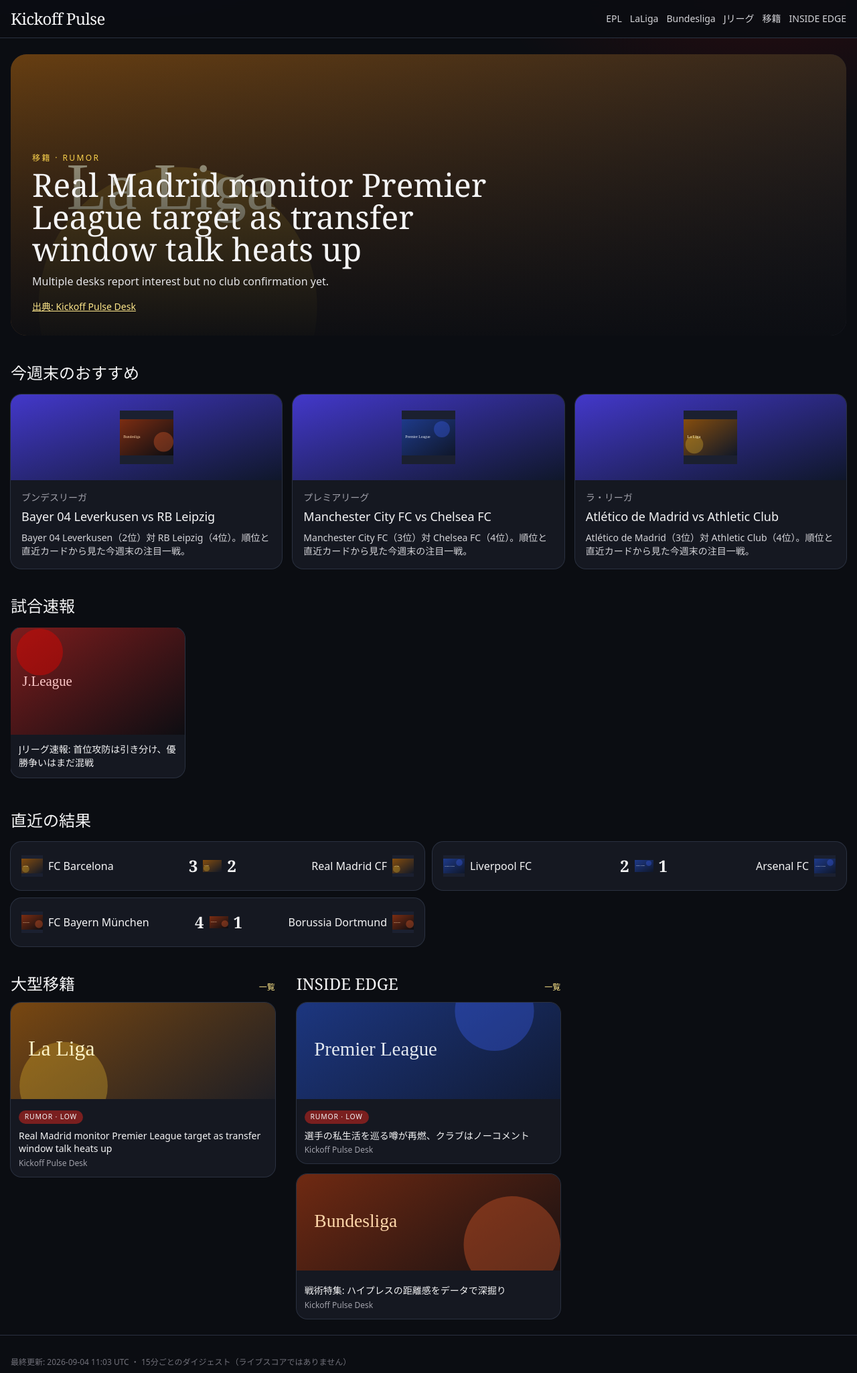
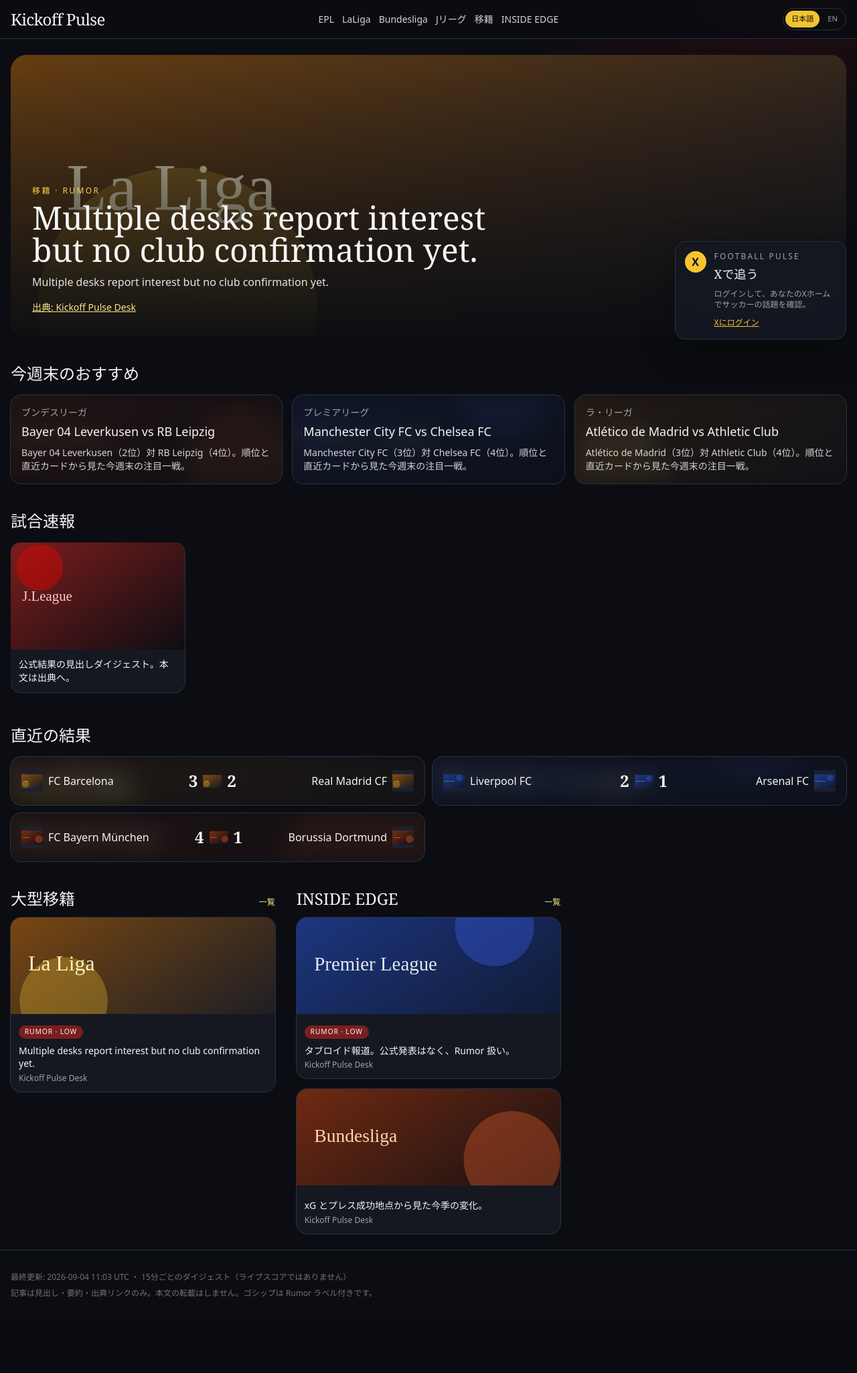
Before and after one commit to Oliver19996/kickoff-plus-repository, a FastAPI app: page / in a window 1280 px wide. Shown: the top 2050 px of the page at 67% size. After the commit the page ends 1936 px from the top, so only its background shows below. Run offline with FastAPI, Linux system fonts and the light colour scheme; data comes from the database, SQL or seed files in the repository; data that the repository does not hold is empty; some libraries are stand-ins or nearby versions.

Commit message:
Add league backdrops language toggle and X dock

```diff
--- a/app/routers/pages.py
+++ b/app/routers/pages.py
@@ -33,6 +33,10 @@ def article_image(article: Article) -> str:
 
 def article_placeholder(article: Article) -> str:
     return _placeholder(article.league_slug)
+
+
+def league_placeholder(league_slug: str) -> str:
+    return _placeholder(league_slug)
 
 
 def render(request: Request, name: str, context: dict):
@@ -79,6 +83,7 @@ def home(request: Request, db: Session = Depends(get_db)):
             "last_ingest": _last_ingest(db),
             "article_image": article_image,
             "article_placeholder": article_placeholder,
+            "league_placeholder": league_placeholder,
         },
     )
 
--- a/app/static/css/app.css
+++ b/app/static/css/app.css
@@ -34,3 +34,106 @@ img {
 .match-score img {
   background: transparent;
 }
+
+.league-surface {
+  position: relative;
+  isolation: isolate;
+}
+
+.league-surface__image {
+  position: absolute;
+  inset: 0;
+  z-index: -2;
+  background-image: var(--league-image);
+  background-position: center;
+  background-size: cover;
+  filter: blur(14px) saturate(0.85);
+  transform: scale(1.12);
+}
+
+.league-surface::after {
+  position: absolute;
+  inset: 0;
+  z-index: -1;
+  background: rgba(11, 13, 18, 0.74);
+  content: "";
+}
+
+.league-surface__content {
+  z-index: 1;
+}
+
+.language-switch {
+  display: flex;
+  gap: 0.2rem;
+  margin-left: 1rem;
+  border: 1px solid #2a3140;
+  border-radius: 999px;
+  padding: 0.2rem;
+}
+
+.language-button {
+  border-radius: 999px;
+  padding: 0.25rem 0.55rem;
+  color: #a1a1aa;
+  font-size: 0.7rem;
+}
+
+.language-button.is-active {
+  background: #f4c430;
+  color: #0b0d12;
+}
+
+.x-dock {
+  position: fixed;
+  right: 1rem;
+  top: 45%;
+  z-index: 30;
+  display: flex;
+  max-width: 16rem;
+  gap: 0.75rem;
+  border: 1px solid #2a3140;
+  border-radius: 1rem;
+  background: rgba(21, 24, 33, 0.94);
+  padding: 0.85rem;
+  box-shadow: 0 18px 50px rgba(0, 0, 0, 0.35);
+  backdrop-filter: blur(14px);
+}
+
+.x-dock__mark {
+  display: grid;
+  height: 2rem;
+  width: 2rem;
+  flex: 0 0 auto;
+  place-items: center;
+  border-radius: 999px;
+  background: #f4c430;
+  color: #0b0d12;
+  font-weight: 800;
+}
+
+.x-login {
+  display: inline-block;
+  margin-top: 0.65rem;
+  color: #f4c430;
+  font-size: 0.75rem;
+  text-decoration: underline;
+}
+
+@media (max-width: 900px) {
+  .x-dock {
+    bottom: 0.75rem;
+    left: 0.75rem;
+    right: 0.75rem;
+    top: auto;
+    max-width: none;
+  }
+}
+
+body[data-language="en"] [data-lang-ja] {
+  display: none;
+}
+
+body[data-language="ja"] [data-lang-en] {
+  display: none;
+}
--- a/app/templates/base.html
+++ b/app/templates/base.html
@@ -36,16 +36,42 @@
         <a href="/transfers">移籍</a>
         <a href="/insights">INSIDE EDGE</a>
       </nav>
+      <div class="language-switch" role="group" aria-label="Language">
+        <button type="button" data-language="ja" class="language-button is-active">日本語</button>
+        <button type="button" data-language="en" class="language-button">EN</button>
+      </div>
     </div>
   </header>
   <main class="mx-auto max-w-7xl px-4 py-6">
     {% block content %}{% endblock %}
   </main>
+  <aside class="x-dock" aria-label="X football feed">
+    <div class="x-dock__mark">X</div>
+    <div>
+      <p class="text-xs uppercase tracking-[0.18em] text-zinc-400">Football pulse</p>
+      <h2 class="mt-1 font-display text-lg">Xで追う</h2>
+      <p class="mt-2 text-xs text-zinc-400">ログインして、あなたのXホームでサッカーの話題を確認。</p>
+      <a class="x-login" href="https://x.com/i/flow/login" target="_blank" rel="noopener">Xにログイン</a>
+    </div>
+  </aside>
   <footer class="border-t border-line px-4 py-8 text-xs text-zinc-500">
     <div class="mx-auto max-w-7xl space-y-2">
       <p>最終更新: {{ last_ingest }} ・ 15分ごとのダイジェスト（ライブスコアではありません）</p>
       <p>記事は見出し・要約・出典リンクのみ。本文の転載はしません。ゴシップは Rumor ラベル付きです。</p>
     </div>
   </footer>
+  <script>
+    (() => {
+      const buttons = document.querySelectorAll("[data-language]");
+      const setLanguage = (language) => {
+        document.documentElement.lang = language;
+        document.body.dataset.language = language;
+        buttons.forEach((button) => button.classList.toggle("is-active", button.dataset.language === language));
+        localStorage.setItem("kickoff-language", language);
+      };
+      buttons.forEach((button) => button.addEventListener("click", () => setLanguage(button.dataset.language)));
+      setLanguage(localStorage.getItem("kickoff-language") || "ja");
+    })();
+  </script>
 </body>
 </html>
--- a/app/templates/category.html
+++ b/app/templates/category.html
@@ -11,8 +11,10 @@
     <img src="{{ article_image(article) }}" onerror="this.onerror=null;this.src='{{ article_placeholder(article) }}'" alt="" class="h-52 w-full object-cover" />
     <div class="p-4">
       {% if article.is_rumor %}<span class="rumor-badge">Rumor · {{ heat_label(article.rumor_heat) }}</span>{% endif %}
-      <h2 class="mt-3 font-display text-xl leading-snug">{{ article.title }}</h2>
-      <p class="mt-2 line-clamp-3 text-sm text-zinc-300">{{ article.ai_summary or article.summary }}</p>
+      <h2 class="mt-3 font-display text-xl leading-snug" data-lang-en>{{ article.title }}</h2>
+      <h2 class="mt-3 font-display text-xl leading-snug" data-lang-ja>{{ article.ai_summary or article.summary or article.title }}</h2>
+      <p class="mt-2 line-clamp-3 text-sm text-zinc-300" data-lang-en>{{ article.summary }}</p>
+      <p class="mt-2 line-clamp-3 text-sm text-zinc-300" data-lang-ja>{{ article.ai_summary or article.summary }}</p>
       <p class="mt-3 text-xs text-zinc-500">{{ article.source }}</p>
     </div>
   </a>
--- a/app/templates/home.html
+++ b/app/templates/home.html
@@ -7,8 +7,10 @@
   <div class="hero-overlay absolute inset-0"></div>
   <div class="absolute bottom-0 left-0 max-w-3xl p-8">
     <p class="mb-2 text-xs uppercase tracking-[0.2em] text-amber-300">{{ category_labels.get(hero.category, hero.category) }}{% if hero.is_rumor %} · Rumor{% endif %}</p>
-    <h1 class="font-display text-4xl leading-tight md:text-5xl">{{ hero.title }}</h1>
-    <p class="mt-3 text-zinc-200">{{ hero.ai_summary or hero.summary }}</p>
+    <h1 class="font-display text-4xl leading-tight md:text-5xl" data-lang-en>{{ hero.title }}</h1>
+    <h1 class="font-display text-4xl leading-tight md:text-5xl" data-lang-ja>{{ hero.ai_summary or hero.summary or hero.title }}</h1>
+    <p class="mt-3 text-zinc-200" data-lang-en>{{ hero.summary }}</p>
+    <p class="mt-3 text-zinc-200" data-lang-ja>{{ hero.ai_summary or hero.summary }}</p>
     <a class="mt-4 inline-block text-sm text-amber-200 underline" href="{{ hero.url }}" rel="nofollow noopener" target="_blank">出典: {{ hero.source }}</a>
   </div>
 </section>
@@ -19,11 +21,9 @@
   <h2 class="mb-4 font-display text-2xl">今週末のおすすめ</h2>
   <div class="grid gap-4 md:grid-cols-3">
     {% for pick, match in pick_matches %}
-    <a href="/matches/{{ match.id }}" class="block overflow-hidden rounded-2xl bg-card ring-1 ring-line">
-      <div class="flex h-32 items-center justify-center bg-gradient-to-br from-indigo-700 to-slate-900">
-        <img src="{{ leagues[match.league_slug].placeholder if match.league_slug in leagues else '/static/img/placeholders/pl.svg' }}" alt="" class="h-20 w-20 object-contain" />
-      </div>
-      <div class="p-4">
+    <a href="/matches/{{ match.id }}" class="league-surface block overflow-hidden rounded-2xl bg-card ring-1 ring-line" style="--league-image: url('{{ leagues[match.league_slug].placeholder if match.league_slug in leagues else '/static/img/placeholders/pl.svg' }}');">
+      <div class="league-surface__image h-32"></div>
+      <div class="league-surface__content p-4">
         <p class="text-sm text-zinc-400">{{ leagues[match.league_slug].name if match.league_slug in leagues else match.league_slug }}</p>
         <h3 class="mt-1 text-lg">{{ match.home_team }} vs {{ match.away_team }}</h3>
         <p class="mt-2 text-sm text-zinc-300">{{ pick.blurb }}</p>
@@ -41,7 +41,8 @@
     <a href="{{ article.url }}" target="_blank" rel="nofollow noopener" class="min-w-[260px] max-w-[260px] overflow-hidden rounded-2xl bg-card ring-1 ring-line">
       <img src="{{ article_image(article) }}" onerror="this.onerror=null;this.src='{{ article_placeholder(article) }}'" alt="" class="h-40 w-full object-cover" />
       <div class="p-3">
-        <p class="line-clamp-3 text-sm">{{ article.title }}</p>
+        <p class="line-clamp-3 text-sm" data-lang-en>{{ article.title }}</p>
+        <p class="line-clamp-3 text-sm" data-lang-ja>{{ article.ai_summary or article.summary or article.title }}</p>
       </div>
     </a>
     {% else %}
@@ -54,7 +55,9 @@
   <h2 class="mb-4 font-display text-2xl">直近の結果</h2>
   <div class="grid gap-3 md:grid-cols-2">
     {% for match in recent_matches %}
-    <a href="/matches/{{ match.id }}" class="flex items-center justify-between rounded-2xl bg-card px-4 py-5 ring-1 ring-line">
+    <a href="/matches/{{ match.id }}" class="league-surface flex items-center justify-between overflow-hidden rounded-2xl bg-card px-4 py-5 ring-1 ring-line" style="--league-image: url('{{ leagues[match.league_slug].placeholder if match.league_slug in leagues else '/static/img/placeholders/pl.svg' }}');">
+      <span class="league-surface__image absolute inset-0"></span>
+      <span class="league-surface__content relative flex w-full items-center justify-between">
       <span class="flex min-w-0 items-center gap-2">
         <img src="{{ match.home_crest or (leagues[match.league_slug].placeholder if match.league_slug in leagues else '/static/img/placeholders/pl.svg') }}" onerror="this.onerror=null;this.src='{{ leagues[match.league_slug].placeholder if match.league_slug in leagues else '/static/img/placeholders/pl.svg' }}'" alt="" class="h-8 w-8 object-contain" />
         <span class="truncate">{{ match.home_team }}</span>
@@ -67,6 +70,7 @@
       <span class="flex min-w-0 items-center justify-end gap-2 text-right">
         <span class="truncate">{{ match.away_team }}</span>
         <img src="{{ match.away_crest or (leagues[match.league_slug].placeholder if match.league_slug in leagues else '/static/img/placeholders/pl.svg') }}" onerror="this.onerror=null;this.src='{{ leagues[match.league_slug].placeholder if match.league_slug in leagues else '/static/img/placeholders/pl.svg' }}'" alt="" class="h-8 w-8 object-contain" />
+      </span>
       </span>
     </a>
     {% endfor %}
@@ -86,7 +90,8 @@
         <img src="{{ article_image(article) }}" onerror="this.onerror=null;this.src='{{ article_placeholder(article) }}'" alt="" class="h-36 w-full object-cover" />
         <div class="p-3">
           {% if article.is_rumor %}<span class="rumor-badge">Rumor · {{ heat_label(article.rumor_heat) }}</span>{% endif %}
-          <h3 class="mt-2 text-sm leading-snug">{{ article.title }}</h3>
+          <h3 class="mt-2 text-sm leading-snug" data-lang-en>{{ article.title }}</h3>
+          <h3 class="mt-2 text-sm leading-snug" data-lang-ja>{{ article.ai_summary or article.summary or article.title }}</h3>
           <p class="mt-1 text-xs text-zinc-400">{{ article.source }}</p>
         </div>
       </a>
```
